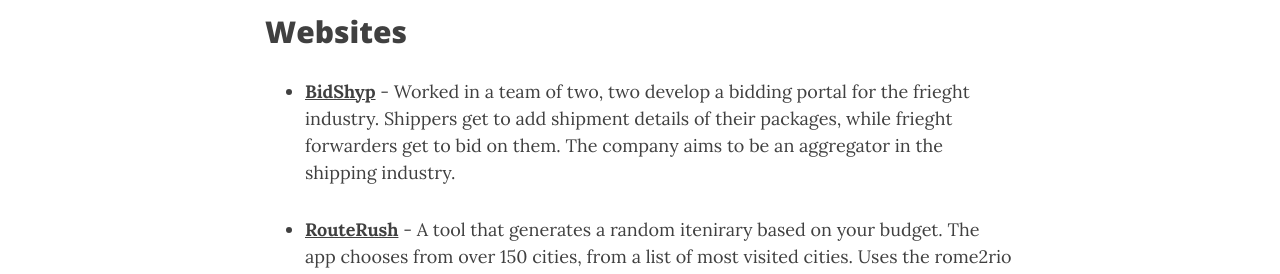
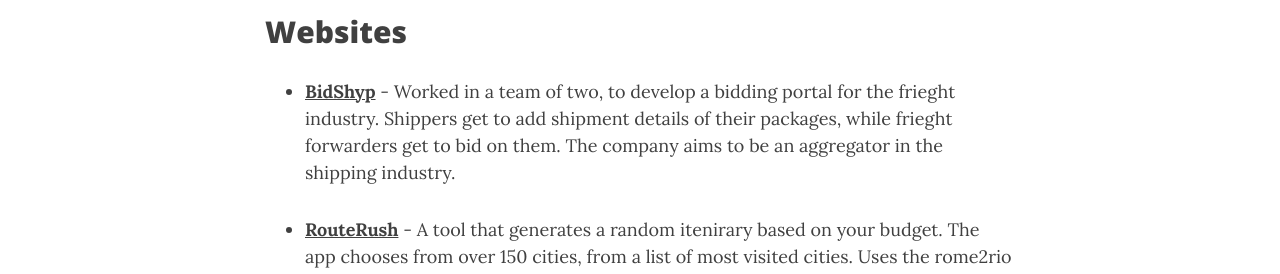
Before and after one commit to h4ck3rk3y/h4ck3rk3y.github.io, a Jekyll site: the page built from projects.md, in a window 1280 px wide and 900 px high. Shown: the part 393-667 px from the top of the window. Built offline with Jekyll 4.4.1, drawn with Linux system fonts in a browser that asks for light colours; nearby versions of some CDN libraries.

Commit message:
removed stack added tumblr

```diff
--- a/_config.yml
+++ b/_config.yml
@@ -44,6 +44,7 @@
   twitter: _gyani_
   linkedin: in/mishragyanendra
   stackoverflow: users/3978786/gyanendra-mishra
+  tumblr: 0x-gyani
 
 # Select which links to show in the footer
 footer-links-active:
@@ -53,7 +54,8 @@
   twitter: true
   github: true
   linkedin: true
-  stackoverflow: true
+  stackoverflow: false
+  tumblr: true
 
 # How to display the link to the website in the footer
 # Remove this if you don't want a link in the footer
--- a/_includes/footer.html
+++ b/_includes/footer.html
@@ -70,6 +70,17 @@
           </li>
           {% endif %}
 
+          {% if site.author.tumblr and site.footer-links-active.tumblr %}
+          <li>
+            <a href="https:{{ site.author.tumblr}}.tumblr.com" title="Tumblr">
+              <span class="fa-stack fa-lg">
+                <i class="fa fa-circle fa-stack-2x"></i>
+                <i class="fa fa-tumblr fa-stack-1x fa-inverse"></i>
+              </span>
+            </a>
+          </li>
+          {% endif %}
+
           {% if site.footer-links-active.rss %}
           <li>
             <a href="{{ '/feed.xml' | prepend: site.baseurl }}" title="Subscribe to my blog">
--- a/projects.md
+++ b/projects.md
@@ -10,7 +10,7 @@
 
 ## Websites
 
-- **[BidShyp](http://bidshyp.com)** - Worked in a team of two, two develop a bidding portal for the frieght industry. Shippers get to add shipment details of their packages, while frieght forwarders get to bid on them. The company aims to be an aggregator in the shipping industry.
+- **[BidShyp](http://bidshyp.com)** - Worked in a team of two, to develop a bidding portal for the frieght industry. Shippers get to add shipment details of their packages, while frieght forwarders get to bid on them. The company aims to be an aggregator in the shipping industry.
 
 -  **[RouteRush](http://routerush.me)** - A tool that generates a random itenirary based on your budget. The app chooses from over 150 cities, from a list of most visited cities. Uses the rome2rio api, google places api and the currency.io api.
 
```
